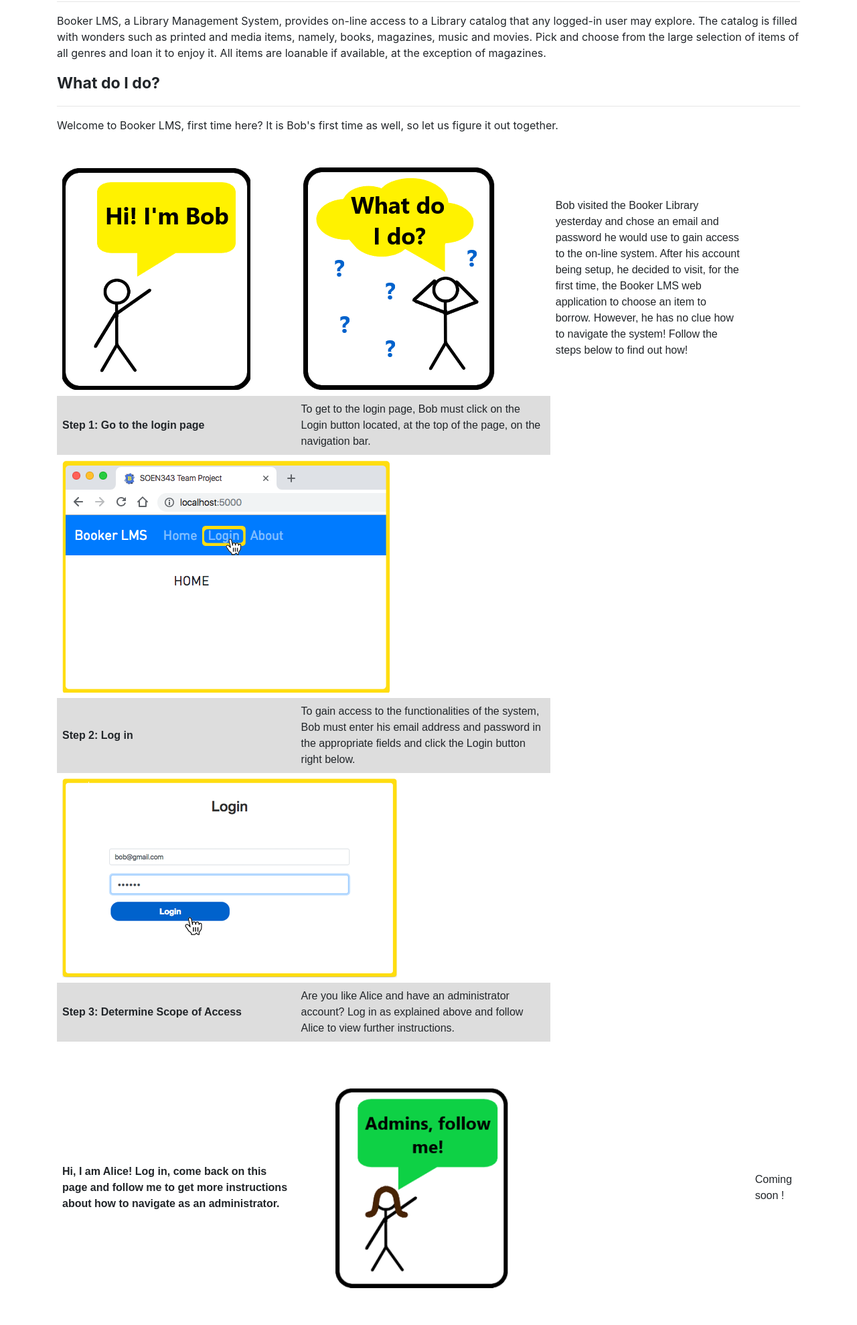
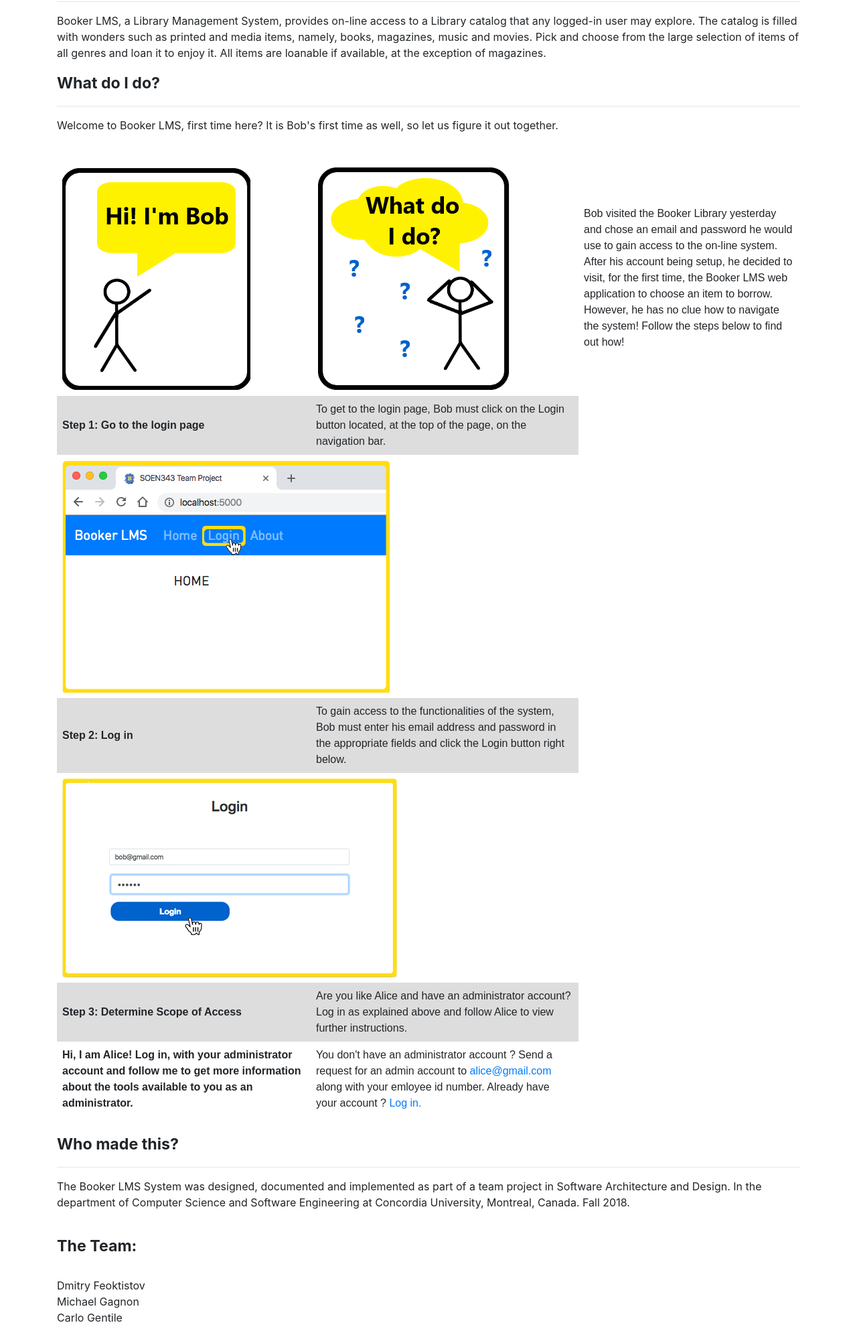
Before and after one commit to lucastle6969/soen343, a Python web app: template templates/about.html in a window 1280 px wide. Shown: the part 669-2647 px from the top of the page at 67% size. Run offline with Jinja, Linux system fonts and the light colour scheme; the template is opened without the code that fills it, so the values that code supplies are empty; some libraries are stand-ins or nearby versions.

Commit message:
updated admin_help

```diff
--- a/static/presentation/css/soen343style.css
+++ b/static/presentation/css/soen343style.css
@@ -104,6 +104,11 @@
 #admin-glow:hover {
     color: #fdf02a;
 }
+
+.admin_help {
+    width: 50%;
+    text-align: justify;
+ }
 
 #borrowed_item_glow {
     color: white;
--- a/templates/about.html
+++ b/templates/about.html
@@ -1,9 +1,13 @@
 {% extends 'layout.html' %}
 
 {% block body %}
-    {% if session.admin == True %}
-        {% include 'includes/_admin_help.html' %}
-    {% endif %}
+    {% if view  %}
+        {% if view == "admin" %}
+            {% include 'includes/_admin_help.html' %}
+        {% elif view == "user" %}
+            {% include 'includes/_user_help.html' %}
+        {% endif %}
+    {% else %}
 
     <span class="about_header" id="about">About</span>
     <hr>
@@ -45,9 +49,13 @@
             <td class="instruction">Are you like Alice and have an administrator account? Log in as explained above and follow Alice to view further instructions.</td>
         </tr>
         <tr>
-            <th class="borderless"> Hi, I am Alice! Log in, come back on this page and follow me to get more instructions about how to navigate as an administrator.</th>
-            <td class="borderless" colspan="3"><a href="/about/_admin_help" ><button class="actors"><img src="/static/presentation/img/Alice_Says_Follow_Me.png" alt="Follow Me!"/></button></a></td>
-            <td class="instruction">Coming soon !</td>
+            {% if session.admin == True %}
+                <th class="borderless"> Hi, I am Alice! Follow me to get more information about the tools available to you as an administrator.</th>
+                <td class="instruction"><a href="/about/admin"><img src="/static/presentation/img/Alice_Says_Follow_Me.png"></a></td>
+            {% else %}
+            <th class="borderless"> Hi, I am Alice! Log in, with your administrator account and follow me to get more information about the tools available to you as an administrator.</th>
+            <td class="instruction">You don't have an administrator account ? Send a request for an admin account to <a href="mailto:alice@gmail.com">alice@gmail.com</a> along with your emloyee id number. Already have your account ? <a href="/login">Log in.</a></td>
+            {% endif %}
         </tr>
     </table>
     <br>
@@ -80,5 +88,5 @@
         <br>
 
 
-
+    {% endif %}
 {% endblock %}
```
Also changed, not shown: app.py (+5 -6 lines), templates/includes/_admin_help.html (+33 -3 lines), static/presentation/img/admin_help_tools_view_1.png (added), static/presentation/img/admin_help_tools_view_2.png (added), static/presentation/img/admin_help_tools_view_3.png (added), static/presentation/img/admin_help_tools_view_4.png (added), static/presentation/img/admin_help_tools_view_5.png (added), static/presentation/img/admin_help_tools_view_6.png (added).
